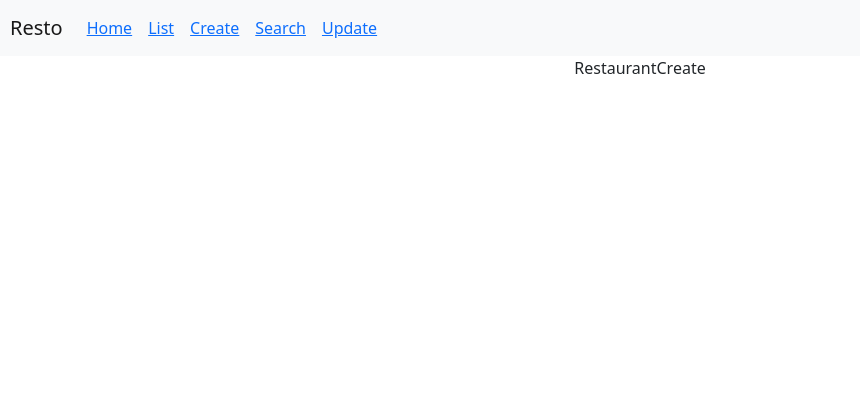
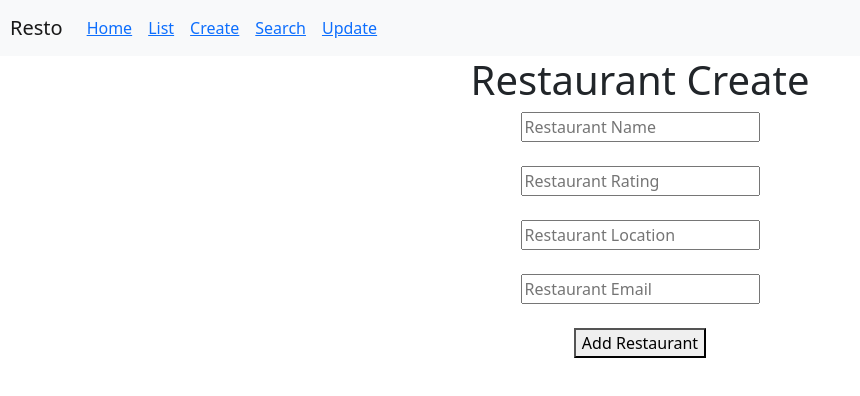
Before and after one commit to Tanisha-1799/Restaurant_App, a React (Create React App) app in the folder restaurant-app/: page /create in a window 1280 px wide. Shown: the top 396 px of the page, without its empty margins (0-860 px from the left). Built offline with nearby package versions, Linux system fonts and the light colour scheme.

Commit message:
Adding the post api to enter a new restaurant

```diff
--- a/restaurant-app/src/components/RestaurantCreate.js
+++ b/restaurant-app/src/components/RestaurantCreate.js
@@ -1,9 +1,53 @@
 import React, { Component } from 'react'
 
 export default class RestaurantCreate extends Component {
+
+  constructor(){
+    super();
+    this.state={
+      name:null,
+      email:null,
+      location:null,
+      rating:null,
+    }
+  }
+
+  create(){
+    fetch("http://localhost:3000/restaurant",{
+      method:"Post",
+      body:JSON.stringify(this.state)
+    }).then((result)=>{
+      result.json().then((res)=>{
+        console.warn(res);
+      })
+    })
+  }
   render() {
     return (
-      <div>RestaurantCreate</div>
+      <div>
+        <h1>Restaurant Create</h1>
+        <div>
+          <input onChange={(event)=>{this.setState({name:event.target.value})}}
+           type="text"
+           placeholder="Restaurant Name"
+
+           /><br></br>
+           <br></br>
+           <input onChange={(event)=>{this.setState({rating:event.target.value})}}
+           type="text"
+           placeholder="Restaurant Rating"/><br></br>
+           <br></br>
+           <input onChange={(event)=>{this.setState({location:event.target.value})}}
+           type="text"
+           placeholder="Restaurant Location"/><br></br>
+           <br></br>
+           <input onChange={(event)=>{this.setState({email:event.target.value})}}
+           type="text"
+           placeholder="Restaurant Email"/><br></br>
+           <br></br>
+           <button onClick={()=>{this.create()}}>Add Restaurant</button>
+        </div>
+      </div>
     )
   }
 }
```
Also changed, not shown: 1 other file (tests, documents, lock files or other folders).
